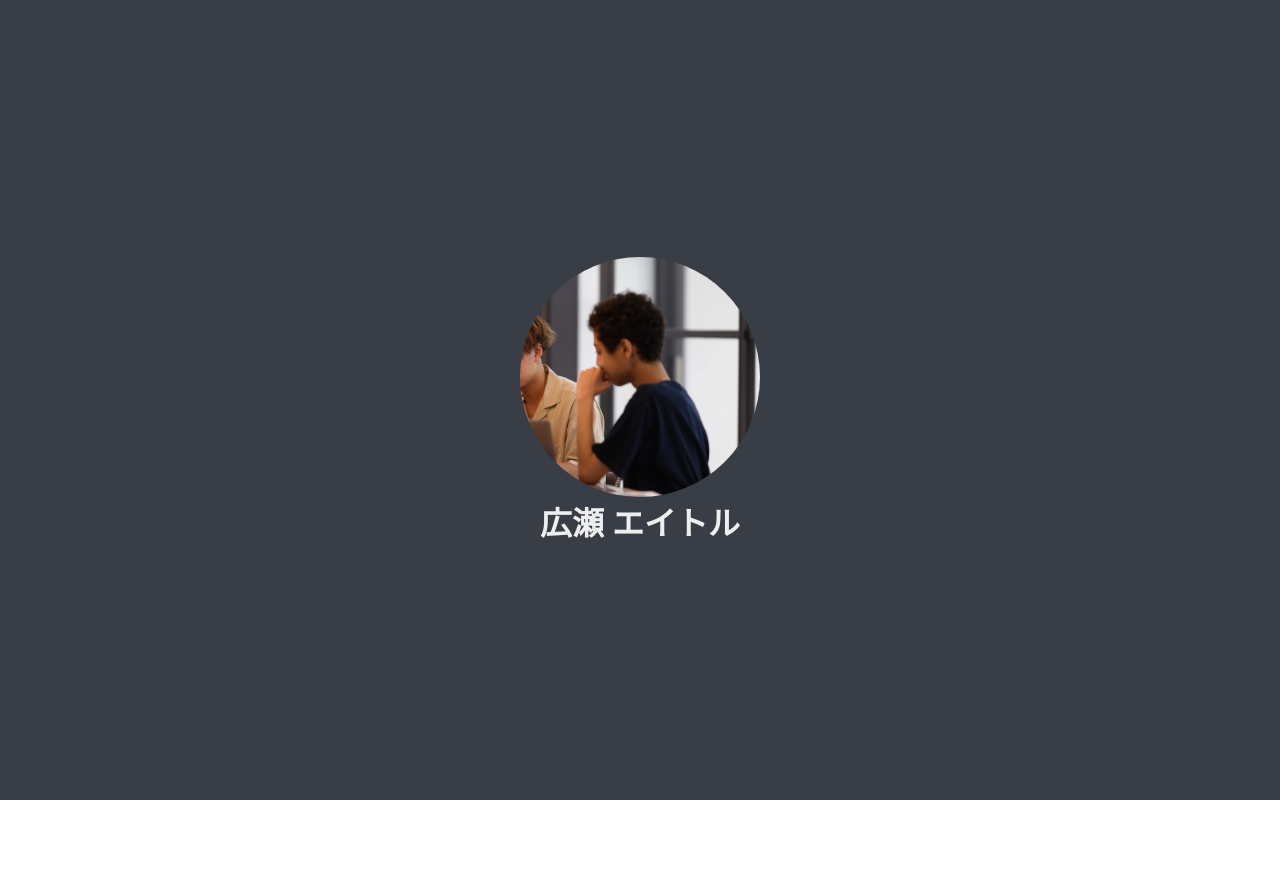
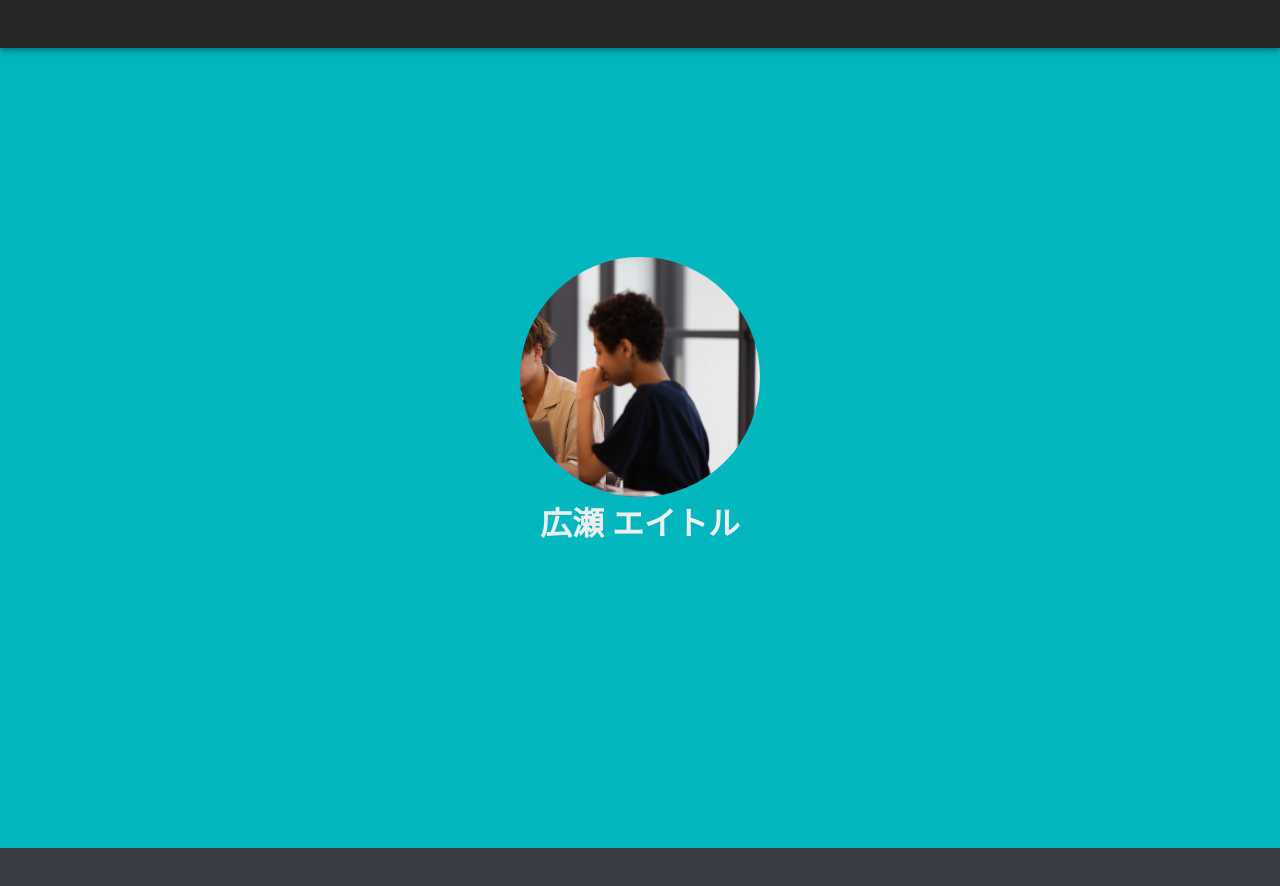
Before and after one commit to iwashun22/PortFolio, a Nuxt app in the folder front/: page / in a window 1280 px wide. Shown: the top 886 px of the page. Before the commit the page ends 800 px from the top, so only its background shows below. Built offline with nearby package versions, Linux system fonts and the light colour scheme.

Commit message:
かくにん

```diff
--- a/front/layouts/default.vue
+++ b/front/layouts/default.vue
@@ -1,23 +1,16 @@
 <template>
   <div>
+    <v-app-bar
+      dense
+      dark
+    ></v-app-bar>
     <Nuxt />
   </div>
 </template>
 
 <style lang="scss">
-::-webkit-scrollbar {
-  width: 10px;
-  background-color: #393e46;
-}
-
-::-webkit-scrollbar-track {
-  border-radius: 10px;
-}
-
 ::-webkit-scrollbar-thumb {
   background-color: #00adb5;
-  border-radius: 10px;
-  box-shadow: 0 0 0 1px rgba(255, 255, 255, 0.3);
 }
 
 #background {
@@ -27,4 +20,14 @@
   width: 100%;
   background: #393e46;
 }
+
+header {
+  z-index: 99;
+  position: fixed;
+  top: 0;
+}
+
+body {
+  background-color: lighten(#00adb5, 2%);
+}
 </style>
--- a/front/nuxt.config.js
+++ b/front/nuxt.config.js
@@ -3,10 +3,10 @@ import colors from 'vuetify/es5/util/colors'
 export default {
   // Global page headers: https://go.nuxtjs.dev/config-head
   head: {
-    titleTemplate: '%s - front',
-    title: 'front',
+    titleTemplate: '広瀬エイトル - %s',
+    title: 'Main',
     htmlAttrs: {
-      lang: 'en'
+      lang: 'ja'
     },
     meta: [
       { charset: 'utf-8' },
--- a/front/pages/index.vue
+++ b/front/pages/index.vue
@@ -4,8 +4,11 @@
     <div class="background-inner">
       <div class="myinfo-case">
         <div class="img" />
-        <h1>広瀬 エイトル</h1>
+        <h1 id="scroll">広瀬 エイトル</h1>
       </div>
+    </div>
+    <div class="test">
+
     </div>
   </div>
 </template>
@@ -15,13 +18,21 @@
 </script>
 
 <style lang="scss">
+
+.test {
+  height: 1600px;
+  width: 100%;
+  margin-top: 100vh;
+  background-color: #393e46;
+}
+
 #background {
   position: absolute;
   top: 0;
   height: 100vh;
   width: 100%;
-  background: #393e46;
   z-index: 1;
+  background-color: lighten(#00adb5, 2%);
 }
 
 .background-inner {
--- a/front/static/settings.js
+++ b/front/static/settings.js
@@ -18,7 +18,7 @@ particlesJS('background', {
             },
         },
         "color": {
-            "value": "#AAD8D3" //シェイプの色
+            "value": "#393E46" //シェイプの色
         },
         "opacity": {
             "value": 1, //シェイプの透明度
```
